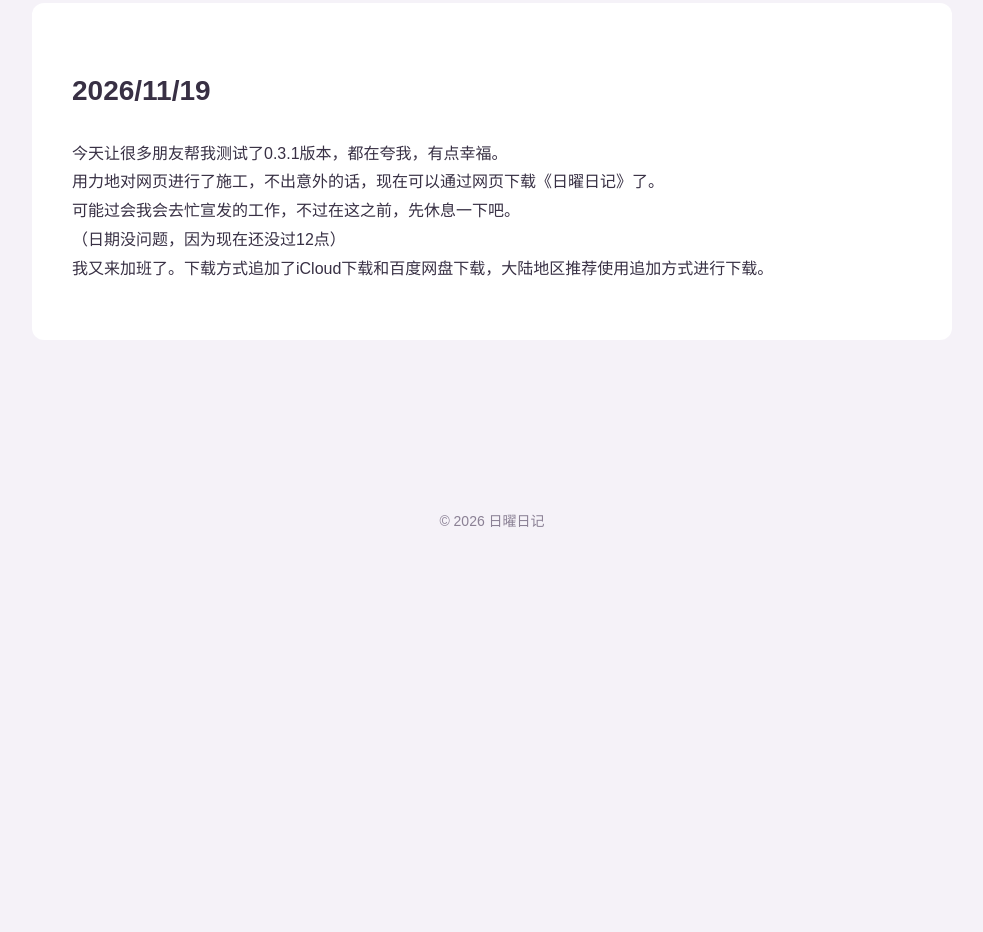
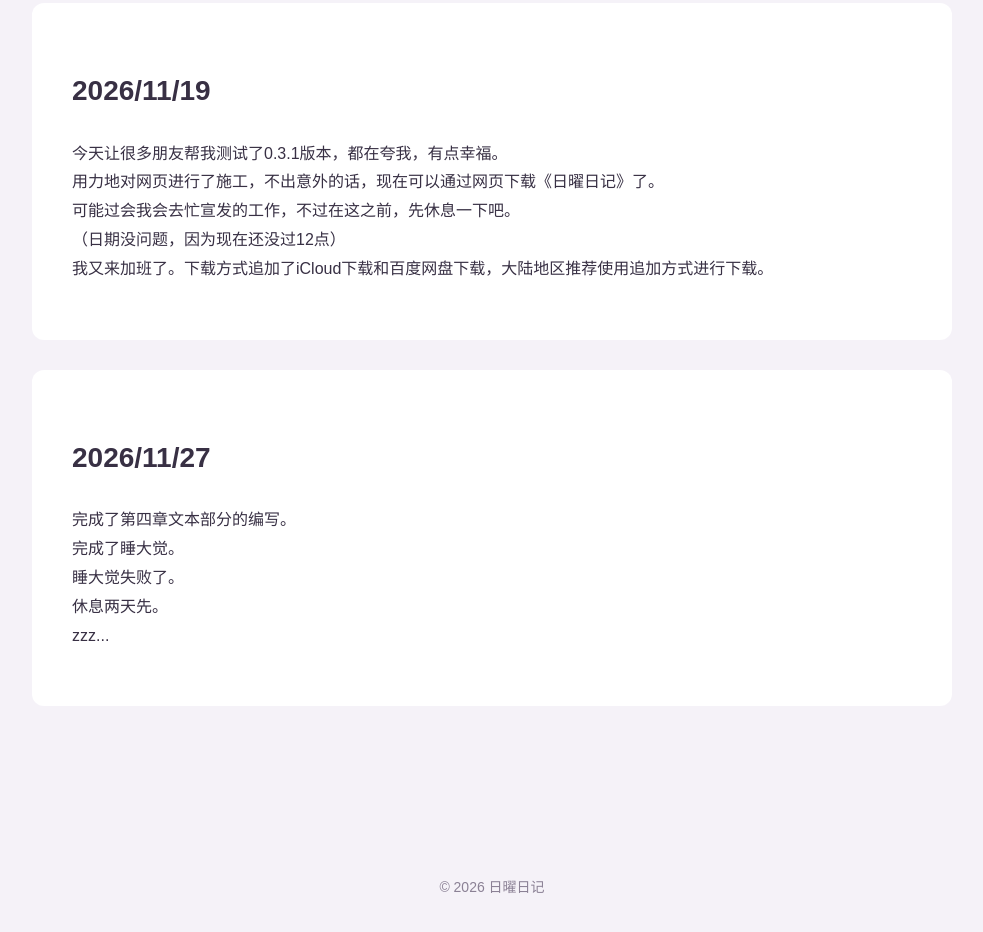
Before and after one commit to Sugizawa/N1youbiWeb, a plain HTML site: page pages/journal.html in a window 1280 px wide. Shown: the part 1905-2837 px from the top of the page, without its empty margins (148-1131 px from the left). Before the commit the page ends 2478 px from the top, so only its background shows below. Drawn offline with Linux system fonts and the light colour scheme.

Commit message:
Journal Uploaded.

```diff
--- a/pages/journal.html
+++ b/pages/journal.html
@@ -88,6 +88,18 @@
         </p>
         </section>
 
+        <section class="content-box">
+        <h2>2026/11/27</h2>
+        <p>
+            完成了第四章文本部分的编写。<br>
+            完成了睡大觉。<br>
+            睡大觉失败了。<br>
+            休息两天先。<br>
+            zzz...
+
+        </p>
+        </section>
+
 
     </main>
 
```
